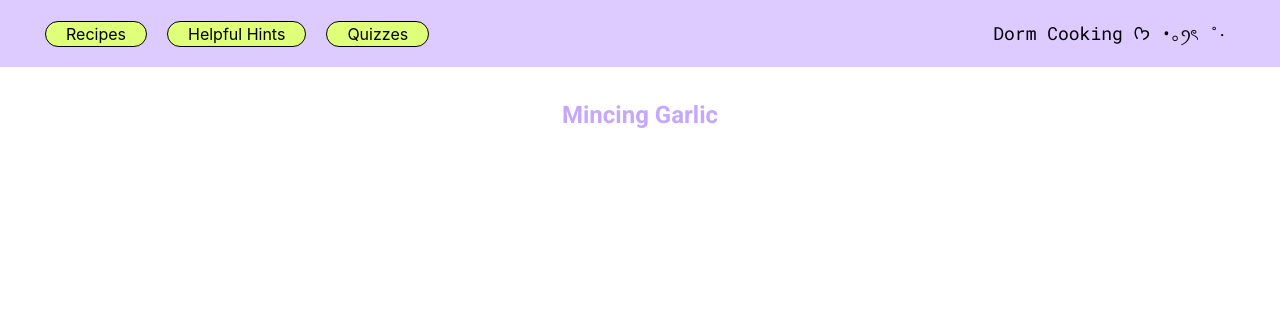
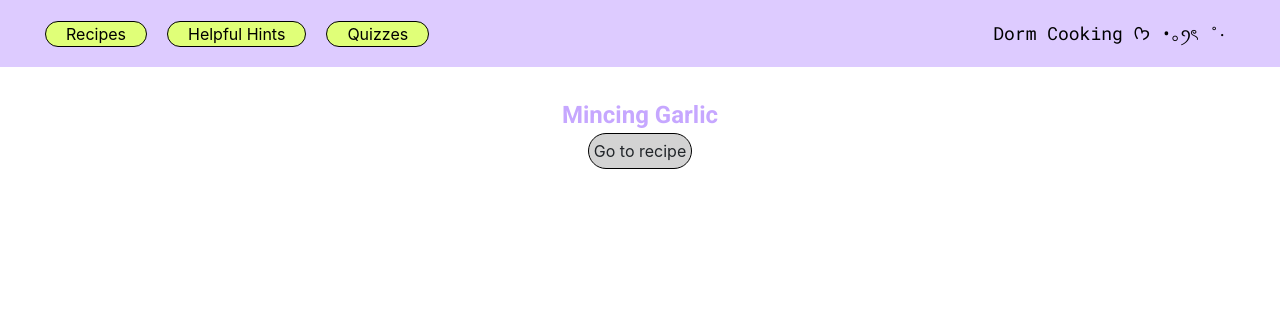
Before and after one commit to lee-youngseo/cooking_college, a Flask app: page /hints/1 in a window 1280 px wide. Shown: the top 327 px of the page. Run offline with Flask 3, Linux system fonts and the light colour scheme; some libraries are stand-ins or nearby versions.

Commit message:
Add recipe redirect button and initial styling.

```diff
--- a/static/hint.js
+++ b/static/hint.js
@@ -1,11 +1,15 @@
-function displayHint(hintID, hint){
+function displayHint(){
     let hints = [displayHintOne(), displayHintTwo(), displayHintThree(), displayHintFour(), displayHintFive()];
     $('.subtitle').append(`${hint['name']}`);
+    $('#recipe-redirect').append(`Go to recipe`);
     $('#hint-container').append(hints[hintID]);
 }
 
 function displayHintOne(){
-
+    let tipOne = $(`<div class='tip'></div>`);
+    let tipTwo = $(`<div class='tip'></div>`);
+    let tipThree = $(`<div class='tip'></div>`);
+    let steps = hint['steps'];
 }
 
 function displayHintTwo(){
@@ -25,6 +29,11 @@ function displayHintFive(){
 }
 
 $(function(){
-    displayHint(hintID, hint)
+    displayHint()
+
+    $('#recipe-redirect').on('click', function(){
+        window.location.href = `/learn_recipe/${hint['recipe_id']}/instructions`;
+
+    })
 
 })
--- a/static/main.css
+++ b/static/main.css
@@ -193,3 +193,18 @@
     font-size: 16px;
     list-style-type: none;
 }
+
+#recipe-redirect{
+    width: fit-content;
+    padding: 5px;
+    border: black solid thin;
+    border-radius: 20px;
+    background-color: lightgray;
+    margin: auto;
+    font-size: 16px;
+    cursor: pointer;
+}
+
+#recipe-redirect:hover{
+    background-color: gray;
+}
--- a/templates/hint.html
+++ b/templates/hint.html
@@ -6,9 +6,11 @@
     <script>
         let hintID = {{ hint_id|tojson }};
         let hint = {{ hint|tojson }};
+        console.log(hint);
     </script>
 
     <div class="subtitle lilac"></div>
+    <div id="recipe-redirect"></div>
     <br>
     <div class="row" id="hint-container"></div>
 
```
